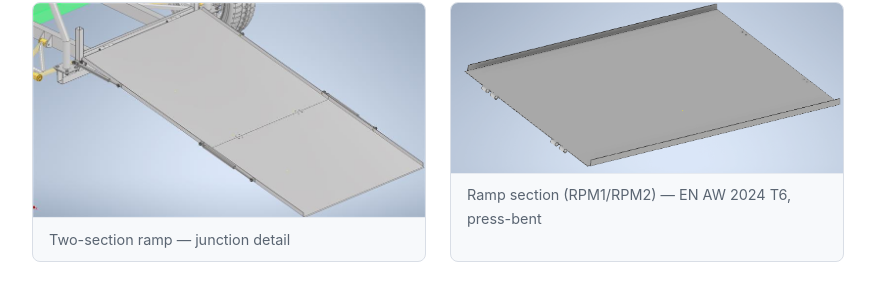
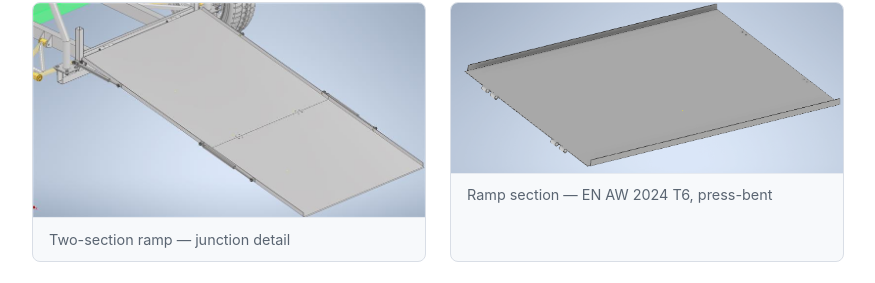
Before and after one commit to michelemaiullari/michelemaiullari.github.io, a plain HTML site: page projects/wheelchair-ramp.html in a window 1280 px wide. Shown: the part 3851-4134 px from the top of the page, without its empty margins (202-1077 px from the left). Drawn offline with Linux system fonts and the light colour scheme.

Commit message:
Update wheelchair-ramp.html

```diff
--- a/projects/wheelchair-ramp.html
+++ b/projects/wheelchair-ramp.html
@@ -196,7 +196,7 @@
         <img src="../assets/ramp-panel.png"
              alt="Press-bent ramp section in EN AW 2024 T6"
              width="1167" height="505" loading="lazy">
-        <figcaption>Ramp section (RPM1/RPM2) &mdash; EN AW 2024 T6, press-bent</figcaption>
+        <figcaption>Ramp section &mdash; EN AW 2024 T6, press-bent</figcaption>
       </figure>
 
       <figure>
```
